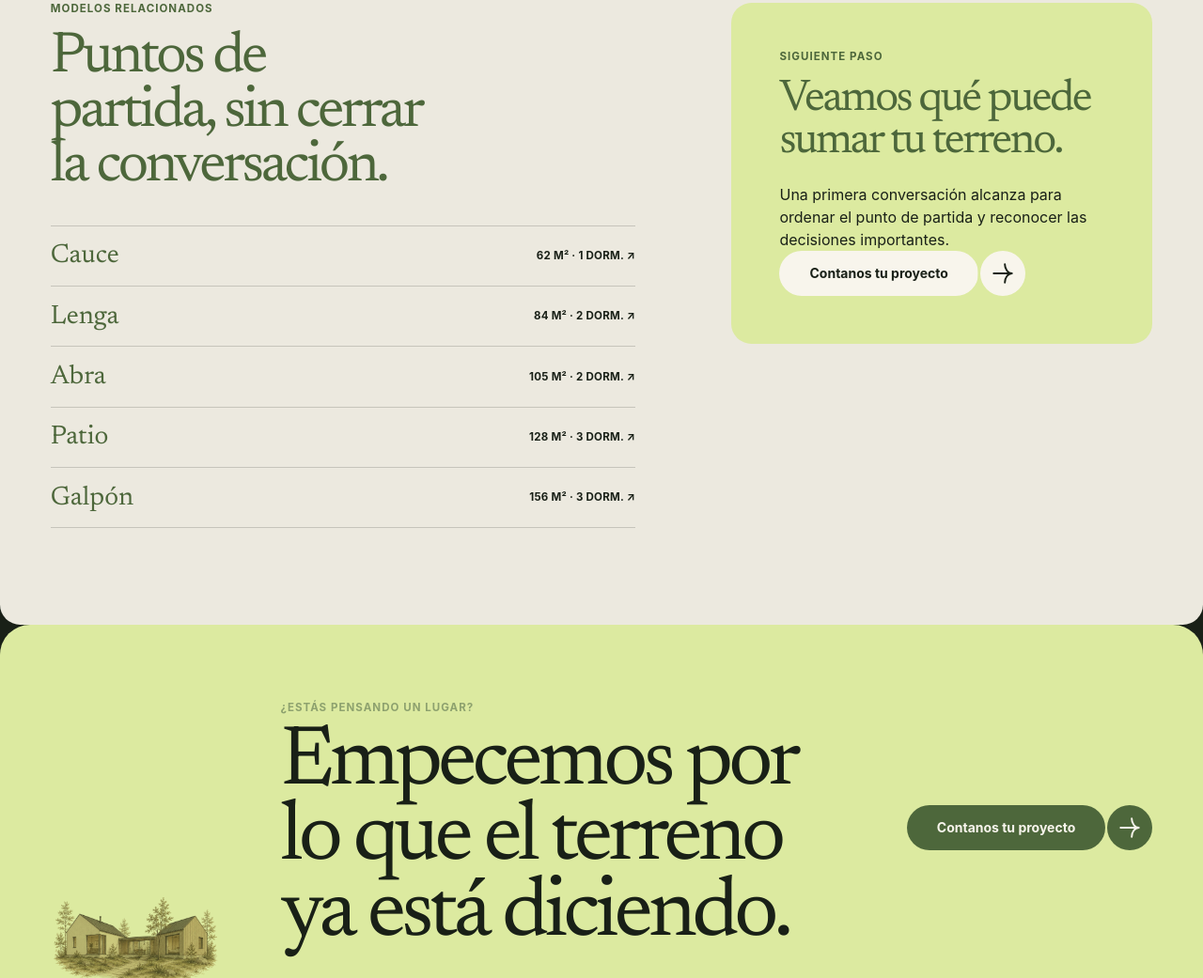
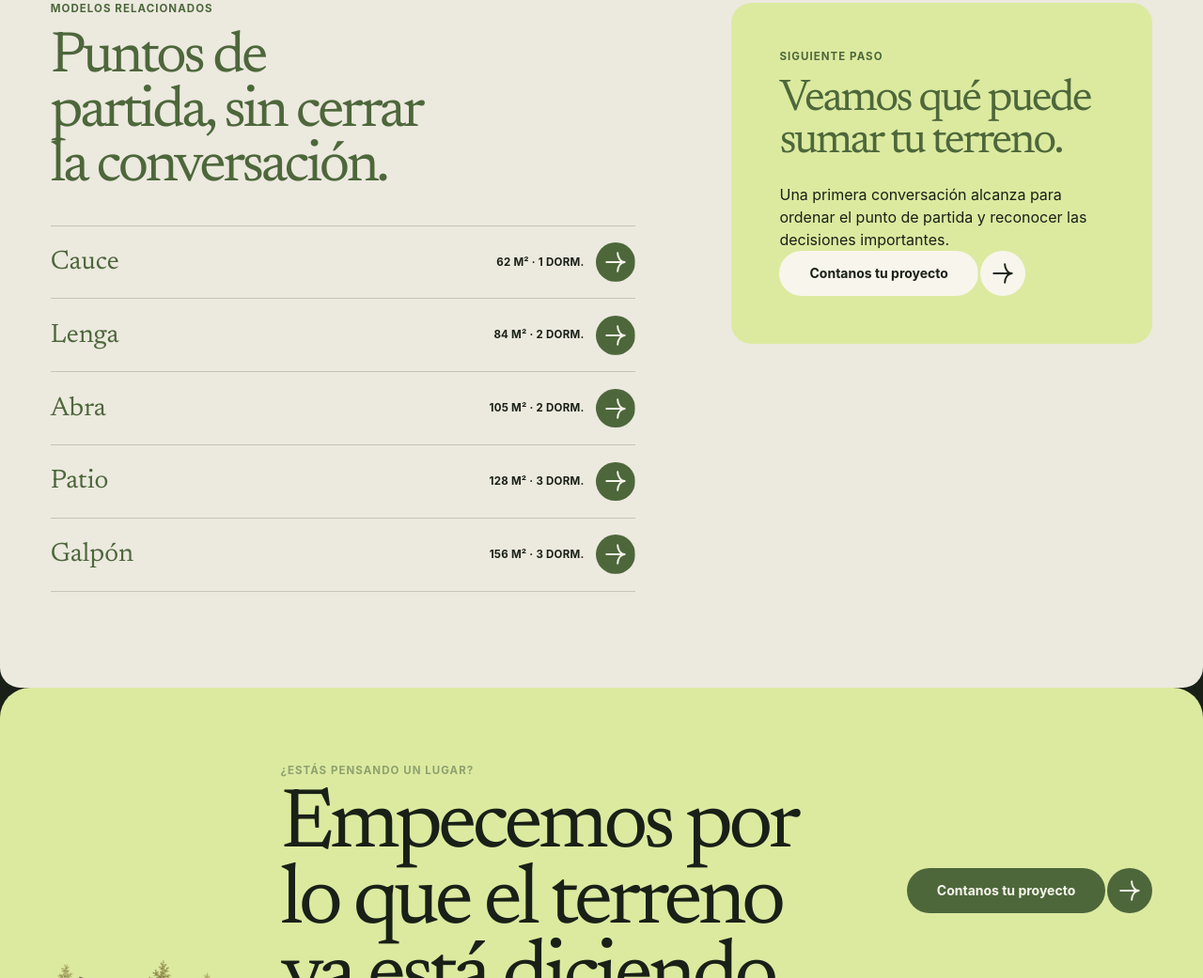
Before and after one commit to muga-system/hospitalidades-linde, an Astro site: page /soluciones/vivienda-permanente in a window 1280 px wide. Shown: the part 4647-5688 px from the top of the page at 94% size. Built offline with nearby package versions, Linux system fonts and the light colour scheme; Astro itself is replaced by a stand-in of ours; a web font is replaced by a local one.

Commit message:
feat: mejora el cierre de soluciones

```diff
--- a/src/components/solutions/SolutionClosing.astro
+++ b/src/components/solutions/SolutionClosing.astro
@@ -1,5 +1,6 @@
 ---
 import ActionLink from "../global/ActionLink.astro";
+import CtaArrow from "../global/CtaArrow.astro";
 import { formatBedrooms } from "../../data/selectors";
 import type { Model } from "../../data/types";
 
@@ -24,8 +25,11 @@ const { linkedModels } = Astro.props;
         {linkedModels.map((model) => (
           <a href={`/modelos/${model.slug}/`}>
             <strong>{model.name}</strong>
-            <span>
-              {model.areaM2} m² · {formatBedrooms(model.bedrooms)} ↗
+            <span class="solution-detail__compact-model-meta">
+              <span>{model.areaM2} m² · {formatBedrooms(model.bedrooms)}</span>
+              <span class="solution-detail__compact-model-action action-link action-link--hero action-link--wipe" aria-hidden="true">
+                <span class="action-link__mark"><CtaArrow /></span>
+              </span>
             </span>
           </a>
         ))}
@@ -72,28 +76,53 @@ const { linkedModels } = Astro.props;
   }
   .solution-detail__compact-model-links a {
     display: flex;
+    align-items: center;
     justify-content: space-between;
     gap: 2rem;
     padding-block: 1.1rem;
     border-bottom: 1px solid var(--line);
-    transition: opacity var(--motion-fast) var(--ease);
+    color: var(--ink);
+    transition: color var(--motion-fast) var(--ease);
   }
-  .solution-detail__compact-model-links a:hover {
-    opacity: 0.62;
-  }
+  .solution-detail__compact-model-links a:hover,
+  .solution-detail__compact-model-links a:focus-visible { color: var(--ink); }
   .solution-detail__compact-model-links strong {
     color: var(--forest);
     font-family: var(--display);
     font-size: clamp(1.5rem, 2.2vw, 2.2rem);
     font-weight: 400;
     line-height: 1;
+    transition: color var(--motion-fast) var(--ease);
   }
-  .solution-detail__compact-model-links span {
+  .solution-detail__compact-model-links a:hover strong,
+  .solution-detail__compact-model-links a:focus-visible strong { color: var(--ink); }
+  .solution-detail__compact-model-meta {
+    display: flex;
+    align-items: center;
+    gap: .8rem;
     align-self: center;
     font-size: 0.72rem;
     font-weight: 650;
     letter-spacing: 0.02em;
     text-transform: uppercase;
+  }
+  .solution-detail__compact-model-action {
+    --cta-height: 2.6rem;
+    --cta-color: var(--white);
+    --cta-wipe-background: var(--leaf);
+    --cta-wipe-color: var(--ink);
+    --cta-focus-color: var(--earth);
+    flex: 0 0 auto;
+  }
+  .solution-detail__compact-model-links a:hover .solution-detail__compact-model-action,
+  .solution-detail__compact-model-links a:focus-visible .solution-detail__compact-model-action {
+    --cta-fill-position: 0% 50%;
+    --cta-label-delay: 0ms;
+    --cta-mark-delay: 150ms;
+    --cta-arrow-out: translateX(145%);
+    --cta-arrow-in: translate(0, 0);
+    --cta-arrow-out-delay: 150ms;
+    --cta-arrow-in-delay: 240ms;
   }
   .solution-detail__compact-cta {
     --cta-background: var(--white);
@@ -139,5 +168,6 @@ const { linkedModels } = Astro.props;
       flex-direction: column;
       gap: 0.55rem;
     }
+    .solution-detail__compact-model-meta { width: 100%; justify-content: space-between; }
   }
 </style>
```
